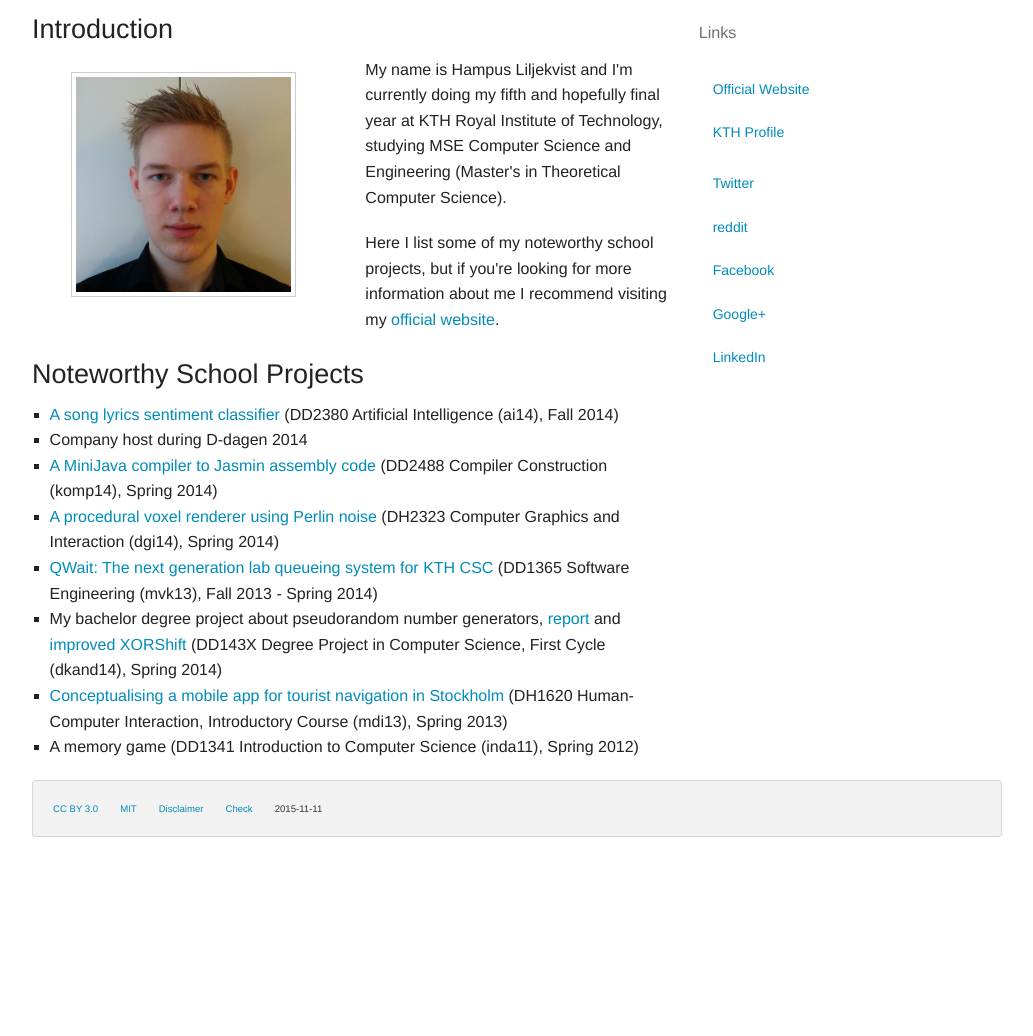
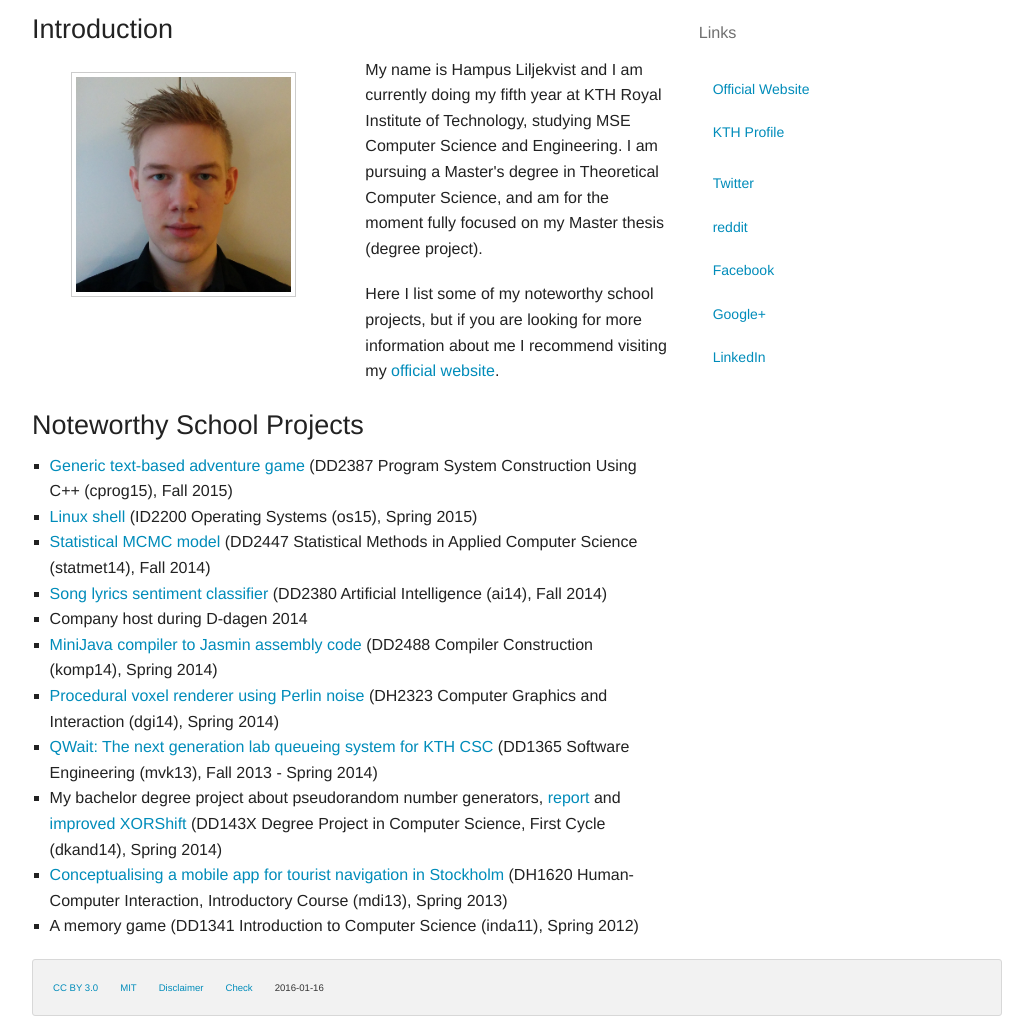
Before and after one commit to hlilje/kth-homepage, a PHP site: page / in a window 1280 px wide. Shown: the part 113-1149 px from the top of the page, without its empty margins (123-1156 px from the left). Before the commit the page ends 950 px from the top, so only its background shows below. Run offline with PHP 8.4, Linux system fonts and the light colour scheme.

Commit message:
Update projects and description

```diff
--- a/index.php
+++ b/index.php
@@ -39,12 +39,13 @@
                 </div>
                 <div class="medium-6 columns collapse">
                   <p>
-                    My name is Hampus Liljekvist and I'm currently doing my fifth and hopefully
-                    final year at KTH Royal Institute of Technology, studying MSE Computer Science
-                    and Engineering (Master's in Theoretical Computer Science).
+                    My name is Hampus Liljekvist and I am currently doing my fifth year at
+                    KTH Royal Institute of Technology, studying MSE Computer Science and
+                    Engineering. I am pursuing a Master's degree in Theoretical Computer Science,
+                    and am for the moment fully focused on my Master thesis (degree project).
                   </p>
                   <p>
-                    Here I list some of my noteworthy school projects, but if you're looking for
+                    Here I list some of my noteworthy school projects, but if you are looking for
                     more information about me I recommend visiting my <a href="https://hlilje.com/">official website</a>.
                   </p>
                 </div>
@@ -53,10 +54,13 @@
             <article>
               <h3>Noteworthy School Projects</h3>
               <ul class="square">
-                <li><a href="https://github.com/hlilje/songmood">A song lyrics sentiment classifier</a> (DD2380 Artificial Intelligence (ai14), Fall 2014)</li>
+                <li><a href="https://github.com/hlilje/text-adventure">Generic text-based adventure game</a> (DD2387 Program System Construction Using C++ (cprog15), Fall 2015)</li>
+                <li><a href="https://github.com/hlilje/simple-shell">Linux shell</a> (ID2200 Operating Systems (os15), Spring 2015)</li>
+                <li><a href="https://github.com/hlilje/mcmc-train">Statistical MCMC model</a> (DD2447 Statistical Methods in Applied Computer Science (statmet14), Fall 2014)</li>
+                <li><a href="https://github.com/hlilje/songmood">Song lyrics sentiment classifier</a> (DD2380 Artificial Intelligence (ai14), Fall 2014)</li>
                 <li>Company host during D-dagen 2014</li>
-                <li><a href="https://github.com/hlilje/komp14-compiler">A MiniJava compiler to Jasmin assembly code</a> (DD2488 Compiler Construction (komp14), Spring 2014)</li>
-                <li><a href="https://github.com/hlilje/dgi14-voxels">A procedural voxel renderer using Perlin noise</a> (DH2323 Computer Graphics and Interaction (dgi14), Spring 2014)</li>
+                <li><a href="https://github.com/hlilje/komp14-compiler">MiniJava compiler to Jasmin assembly code</a> (DD2488 Compiler Construction (komp14), Spring 2014)</li>
+                <li><a href="https://github.com/hlilje/dgi14-voxels">Procedural voxel renderer using Perlin noise</a> (DH2323 Computer Graphics and Interaction (dgi14), Spring 2014)</li>
                 <li><a href="https://github.com/mvk13ogb/qwait">QWait: The next generation lab queueing system for KTH CSC</a> (DD1365 Software Engineering (mvk13), Fall 2013 - Spring 2014)</li>
                 <li>My bachelor degree project about pseudorandom number generators, <a href="http://kth.diva-portal.org/smash/record.jsf?pid=diva2:769905">report</a> and <a href="https://github.com/hlilje/better-random">improved XORShift</a> (DD143X Degree Project in Computer Science, First Cycle (dkand14), Spring 2014)</li>
                 <li><a href="http://mdik3.blogspot.se/">Conceptualising a mobile app for tourist navigation in Stockholm</a> (DH1620 Human-Computer Interaction, Introductory Course (mdi13), Spring 2013)</li>
@@ -90,7 +94,7 @@
             <li><small><a href="http://opensource.org/licenses/MIT">MIT</a></small></li>
             <li><small><a href="http://www.kth.se/en/gemensamt/disclaimer/disclaimer-for-personliga-webbsidor-1.62633">Disclaimer</a></small></li>
             <li><small><a href="http://validator.w3.org/check?uri=http%3A%2F%2Fwww.csc.kth.se%2F~hlilje%2F">Check</a></small></li>
-            <li><small><time datetime="2015-11-11">2015-11-11</time></small></li>
+            <li><small><time datetime="2016-01-16">2016-01-16</time></small></li>
           </ul>
         </footer>
       </div>
```
